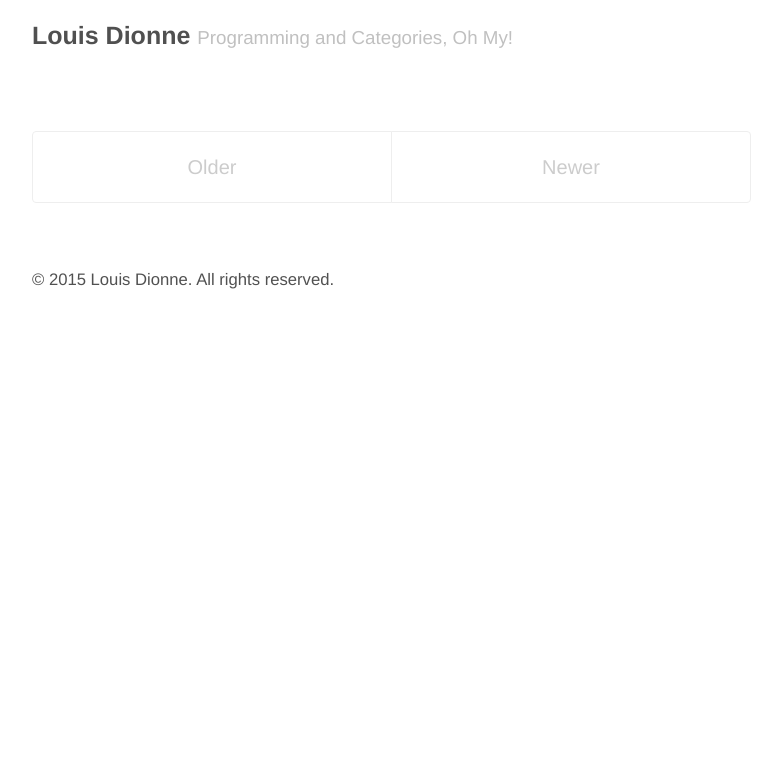
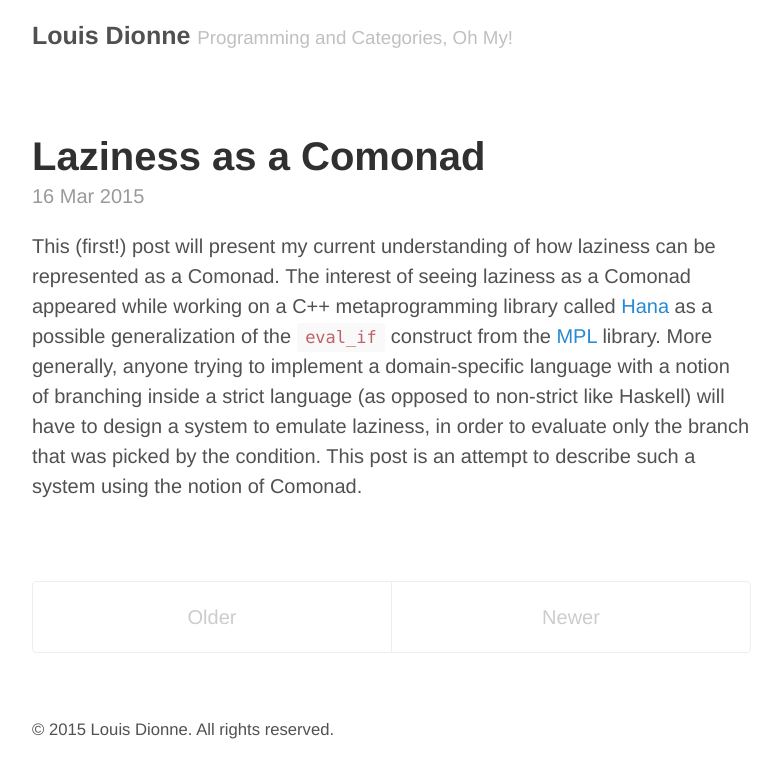
Before and after one commit to ldionne/ldionne.github.io, a Jekyll site: the page built from index.html, in a window 1280 px wide. Shown: the top 778 px of the page, without its empty margins (248-1030 px from the left). Built offline with Jekyll 4.4.1, drawn with Linux system fonts in a browser that asks for light colours; the list of posts is cut into pages by our own code; part of the change alters nothing that is shown.

Commit message:
Write a first post on Comonads and laziness

```diff
--- a/_includes/head.html
+++ b/_includes/head.html
@@ -23,4 +23,7 @@
 
   <!-- RSS -->
   <link rel="alternate" type="application/atom+xml" title="{{ site.title }}" href="{{ site.baseurl }}atom.xml">
+
+  <!-- MathJax -->
+  <script type="text/javascript" src="http://cdn.mathjax.org/mathjax/latest/MathJax.js?config=TeX-AMS-MML_HTMLorMML"></script>
 </head>
--- /dev/null
+++ b/_posts/2015-03-16-laziness-as-a-comonad.md
@@ -0,0 +1,529 @@
+---
+layout: post
+title: Laziness as a Comonad
+comments: true
+---
+
+This (first!) post will present my current understanding of how laziness can
+be represented as a Comonad. The interest of seeing laziness as a Comonad
+appeared while working on a C++ metaprogramming library called [Hana][1] as
+a possible generalization of the `eval_if` construct from the [MPL][2] library.
+More generally, anyone trying to implement a domain-specific language with
+a notion of branching inside a strict language (as opposed to non-strict like
+Haskell) will have to design a system to emulate laziness, in order to
+evaluate only the branch that was picked by the condition. This post is
+an attempt to describe such a system using the notion of Comonad.
+
+To simplify this post, I'll assume the reader to be familiar with Comonads.
+If that is not the case, there are several resources available online which
+do a better job explaining Comonad than I would. For example, see [here][3],
+[here][4] and [here][5].
+
+It all started when I tried to define a structure that could be used to hold
+lazy computations in C++. This structure would hold the function and the
+arguments to call the function with, but it would only perform the call when
+explicitly `eval`uated. It basically went like this:
+
+{% highlight c++ %}
+template <typename F, typename ...Args>
+struct _lazy {
+    F function;
+    hana::_tuple<Args...> args;
+};
+
+template <typename F, typename ...Args>
+auto eval(_lazy<F, Args...> expr) {
+    return hana::unpack(expr.args, expr.function);
+}
+
+template <typename F>
+auto lazy(F f) {
+    return [=](auto ...args) -> _lazy<F, decltype(args)...> {
+        return {f, {args...}};
+    };
+}
+{% endhighlight %}
+
+`_lazy` is straightforward; it's just a dumb holder for the function and
+its arguments. Likewise, `eval` just takes a `_lazy` computation and calls
+the function with its arguments. To do that, I use Hana's `unpack` method,
+which satisfies
+
+{% highlight c++ %}
+unpack(make_tuple(x1, ..., xN), f) == f(x1, ..., xN)
+{% endhighlight %}
+
+Finally, there's the `lazy` function. It just creates a `_lazy` computation,
+but it does it in a way that gives us a nice syntax. Let's say you have a
+function `f`. Then, `lazy(f)` is a lambda that expects the arguments and
+returns a lazy computation. Hence, `lazy(f)(args...)` is a lazy computation
+of `f(args...)`. Achieving this (IMO) nice syntax is the reason why I'm
+defining `lazy` as above instead of the (functionally equivalent)
+
+{% highlight c++ %}
+template <typename F, typename ...Args>
+auto lazy(F f, Args ...args) {
+    return _lazy<F, Args...>{f, {args...}};
+}
+{% endhighlight %}
+
+
+### Generalized types: a bit of terminology
+
+Before we go deeper, let me quickly introduce what I'll call generalized types
+for the rest of this post. Basically, the idea is that when we see the type
+`_lazy<F, Args...>`, we're actually thinking about a container that holds a
+lazy value of type `std::result_of_t<F(Args...)>`. As a matter of fact, we
+could actually implement `_lazy` as follows:
+
+{% highlight c++ %}
+template <typename T>
+struct _lazy {
+    std::function<T()> function;
+
+    template <typename F, typename ...Args>
+    explicit _lazy(F f, Args ...args)
+        : function{[=]{ return f(args...); }}
+    { }
+};
+{% endhighlight %}
+
+We could then implement `eval` as
+
+{% highlight c++ %}
+template <typename T>
+auto eval(_lazy<T> expr) {
+    return expr.function();
+}
+{% endhighlight %}
+
+However, providing a `_lazy<T>` type forces us to use type erasure via
+`std::function`, which is less efficient than simply storing it like we
+did in our first implementation of `_lazy`. Also, although this is not the
+case here, it would make it impossible to use `_lazy` for metaprogramming
+purposes since all the type information of the `F` and `Args...` template
+arguments in the first implementation is erased in the second one. Providing
+a `_lazy<T>` type also restricts the implementation more, since `_lazy<T>`
+can only depend on the type of the computation's result, not on the type of
+`F` and/or `Args...`. Finally, you have to _know_ the type of the computation
+before creating and computing it, which is a huge problem when you're trying
+to do type-level computations, since that type `T` is usually what you're
+trying to compute! Of course, there are also advantages to using type erasure,
+and sometimes there's no other option, but for our current use case it's just
+not what we want.
+
+To work around this, we could define a `Lazy(T)` concept that would represent
+a lazy computation returning something of type `T`. The concept could be
+roughly specified by saying that for any model `c` of `Lazy(T)`, the `eval(c)`
+expression must be well-formed and it must represent an object of type `T` (or
+implicitly convertible to `T` if you're feeling fancy). However, since there's
+really only one model of that concept, I prefer saying that `Lazy(T)` is a
+generalized type instead of a concept.
+
+> __Note__: Obviously, there is more than a single model of `Lazy(T)`, since
+> I just wrote two different models, one with type erasure and one without it.
+> However, what I mean by "only one model" is that they are all equivalent, in
+> some way which I'm still trying to define. I think it what I mean is unique
+> up to unique isomorphism, but I don't grok the details well enough to be
+> sure yet.
+
+Anyway, the important point is that I'll refer to `_lazy<F, Args...>`
+has having a _generalized type_ of `Lazy(T)` to mean that `eval`uating
+such a lazy computation yields something of type `T`, happily disregarding
+the fact that the _actual_ type of that computation is something else
+entirely (`_lazy<F, Args...>`). In other words, I'll consider the _actual_
+type of the lazy computation to be a simple implementation detail. In a
+similar vein, I'll say that the pseudo-signature of `lazy` is:
+
+$$
+    \mathrm{lazy} : (T \to U) \to (T \to \mathrm{Lazy}(U))
+$$
+
+which means that `lazy` is a function which takes a function from `T` to `U`,
+and returns a function which takes a `T` and returns a `Lazy(U)`. Note that I
+voluntarily ignored the multi-argument case for simplicity.
+
+
+### Laziness as a Functor
+
+Ok; so far, we can create lazy computations and evaluate them. This can be
+useful on its own, but we would like to develop a richer set of tools for
+manipulating lazy computations. Being guided by the goal of making Lazy a
+Comonad, let's recall the definition of the Comonad type class from the
+Haskell [Control.Comonad package][6]:
+
+{% highlight haskell %}
+class Functor w => Comonad w where
+    ...
+{% endhighlight %}
+
+We see that a Comonad should also be a Functor, so we'll start by trying to
+make Lazy a Functor. To do this, we must define a function named `transform`
+which has the following pseudo-signature (using generalized types instead of
+types):
+
+$$
+    \mathrm{transform} : \mathrm{Lazy}(T) \times (T \to U) \to \mathrm{Lazy}(U)
+$$
+
+> __Note__:
+> We're using `transform` instead of `fmap` because it's used in Hana and it's
+> more familiar to C++ programmers.
+
+Here, `Lazy(T)` simply represents a lazy computation which returns an
+object of type `T`, and `T -> U` is a function taking a `T` and giving
+back a `U`. Hence, `transform` should take a lazy computation of type
+`T` and a function transforming `T`s into `U`s, and give back a new lazy
+computation of type `U`. An obvious way of making this happen is to simply
+return a new lazy computation doing the composition of the two functions:
+
+{% highlight c++ %}
+template <typename Computation, typename F>
+auto transform(Computation computation, F f) {
+    auto eval_f = [=](auto x) { return f(eval(x)); };
+    return lazy(eval_f)(computation);
+}
+{% endhighlight %}
+
+First, we create a new function `eval_f` which takes a lazy computation as
+an argument and calls the `f` function with the evaluated result. Then, we
+lazily apply that `eval_f` function to our lazy computation. The result
+is a lazy computation which, when `eval`uated, will first evaluate the lazy
+`computation` and then call `f` with the result. Also, the types match; if
+`computation` is a lazy computation of type `T` (i.e. a `Lazy(T)`), and if
+`f` is a function of type `T -> U`, then `transform(computation, f)` is
+a lazy computation of type `U` (i.e. a `Lazy(U)`). We now have to make
+sure the laws of Functor are satisfied, i.e.
+
+{% highlight c++ %}
+transform(computation, id) == computation
+
+transform(transform(computation, f), g)
+    == transform(computation, compose(g, f))
+{% endhighlight %}
+
+where `compose(g, f)` is simply function composition, i.e.
+
+{% highlight c++ %}
+compose(g, f) == [](auto x) {
+    return g(f(x));
+};
+{% endhighlight %}
+
+As a side note, let's observe that our definition of `transform` above is
+actually equivalent to
+
+{% highlight c++ %}
+template <typename Computation, typename F>
+auto transform(Computation computation, F f) {
+    return lazy(compose(f, eval))(computation);
+}
+{% endhighlight %}
+
+with the definition of `compose` we just gave. Now, both laws are
+straightforward to prove, but before we prove them we must define what
+it means for two computations to be equal. Intuitively, I would think of
+two lazy computations as being equal if their evaluated result is equal,
+and so we'll use that definition of equality. In other words, for any two
+lazy computations `a` and `b`,
+{% highlight c++ %}
+a == b    if and only if    eval(a) == eval(b)
+{% endhighlight %}
+
+> __Note__: Making sure this is an equivalence relation is easy and left
+> as an exercise.
+
+
+### Proving the Functor laws
+> __Note__: This part is technical and may be skipped. It's there because
+> proofs are important, but there's no real insight to be gained here.
+
+To prove the first law, we just expand `transform` from its definition and
+then use basic properties of `compose`.
+
+{% highlight c++ %}
+transform(comp, id)
+    // from the definition of transform
+    == lazy(compose(id, eval))(comp)
+
+    // because compose(id, anything) == anything
+    == lazy(eval)(comp)
+
+    // because eval(lazy(eval)(comp)) == eval(comp)
+    // by definition of eval
+    == comp
+{% endhighlight %}
+
+As for the second law, on the left hand side we have
+
+{% highlight c++ %}
+transform(transform(comp, f), g)
+    // definition of transform applied to transform(comp, f)
+    == transform(lazy(compose(f, eval))(comp), g)
+
+    // definition of transform applied to transform(..., g)
+    == lazy(compose(g, eval))(lazy(compose(f, eval))(comp))
+{% endhighlight %}
+
+Let's now evaluate this last expression:
+
+{% highlight c++ %}
+eval(lazy(compose(g, eval))(lazy(compose(f, eval))(comp)))
+    // by definition of eval
+    == compose(g, eval)(lazy(compose(f, eval))(comp))
+
+    // by definition of compose
+    == g(eval(lazy(compose(f, eval))(comp)))
+
+    // by definition of eval, again
+    == g(compose(f, eval)(comp))
+
+    // by definition of compose, again
+    == g(f(eval(comp)))
+{% endhighlight %}
+
+On the right hand side, by definition of `transform`, we have
+
+{% highlight c++ %}
+transform(comp, compose(g, f))
+    == lazy(compose(compose(g, f), eval))(comp)
+{% endhighlight %}
+
+Evaluating this gives:
+
+{% highlight c++ %}
+eval(lazy(compose(compose(g, f), eval))(comp))
+    // by definition of eval
+    == compose(compose(g, f), eval)(comp)
+
+    // by definition of compose applied twice
+    == g(f(eval(comp)))
+{% endhighlight %}
+
+Which tells us that the second law holds too. Phew!
+
+
+### Laziness as a Comonad
+Now that we have a Functor, let's look at the full definition of the Comonad
+type class and see what we can do with it:
+
+{% highlight haskell %}
+class Functor w => Comonad w where
+    extract :: w a -> a
+    duplicate :: w a -> w (w a)
+    extend :: (w a -> b) -> w a -> w b
+{% endhighlight %}
+
+Since our goal is to make `Lazy` a Comonad, the obvious first step is to
+substitute `Lazy` in that definition and see what happens:
+
+{% highlight haskell %}
+extract :: Lazy a -> a
+duplicate :: Lazy a -> Lazy (Lazy a)
+extend :: (Lazy a -> b) -> Lazy a -> Lazy b
+{% endhighlight %}
+
+Looking at `extract`, it has exactly the same type as `eval`. `duplicate`
+does not seem to be very useful, but we could definitely write a function
+with that signature. Finally, `extend` looks like it should just turn a
+computation accepting a lazy argument into a lazy computation, which we
+can also implement quite easily. We can also observe that the type of
+`extend` is actually pretty close to that of `lazy`:
+
+$$
+    \mathrm{lazy} : (T \to U) \to (T \to Lazy(U))
+$$
+
+$$
+    \mathrm{extend} : (Lazy(T) \to U) \to (T \to Lazy(U))
+$$
+
+> __Note__: In Haskell, `->` is right associative, so `A -> B -> C` is
+> actually equivalent to `A -> (B -> C)`, which is why `extend` in the
+> above type class is equivalent to the `extend` just above.
+
+Let's go. First, `extract` is just `eval`:
+
+{% highlight c++ %}
+template <typename Computation>
+auto extract(Computation computation) {
+    return eval(computation);
+}
+{% endhighlight %}
+
+Second, `duplicate`:
+
+{% highlight c++ %}
+template <typename Computation>
+auto duplicate(Computation computation) {
+    return lazy([=]{ return computation; })();
+}
+{% endhighlight %}
+
+For the explanation, let's say `computation` is a lazy computation of type
+`T`, i.e. `computation` has a generalized type of `Lazy(T)`. What happens here
+is that we create a nullary function returning the lazy computation, and we
+then apply it lazily. `eval`uating that gives us back our `computation`, which
+as a generalized type of `Lazy(T)`, and hence `lazy([=]{ return computation; })()`
+has a generalized type of `Lazy(Lazy(T))`, since you must `eval` it twice to
+get back the initial `T`.
+
+Thirdly, let's implement `extend`. Strictly speaking, this would not be
+required because `extend` can be implemented in terms of `duplicate` and
+`transform`, but we'll still do it for completeness:
+
+{% highlight c++ %}
+// F :: Lazy(T) -> U
+// Computation :: Lazy(T)
+// We want to return a Lazy(U)
+template <typename F, typename Computation>
+auto extend(F f, Computation computation) {
+    return lazy([=]{ return f(computation); })();
+}
+{% endhighlight %}
+
+We're given a lazy computation of generalized type `Lazy(T)` and a function
+of type `Lazy(T) -> U`. What we do is create a function of type `() -> U`
+with the `[=]{ return f(computation); }` closure. We then apply this lazily,
+which effectively gives us a `Lazy(U)`.
+
+
+### Proving the Comonad laws
+> __Note__: Again, this part is mostly technical. Feel free to skip or to
+> skim through.
+
+So far so good; we have definitions for an hypothetical Comonad representing
+laziness. The last thing we must check is whether the properties of a Comonad
+are respected by `Lazy`. There are two equivalent sets of laws that must be
+satisfied in order to be a Comonad, so we can pick either of those. Since I
+find it easier, I'll pick the one with `duplicate` and `transform`. Translated
+from Haskell to C++, the laws look like:
+
+{% highlight c++ %}
+extract(duplicate(comp)) == comp
+transform(duplicate(comp), extract) == comp
+duplicate(duplicate(comp)) == transform(duplicate(comp), duplicate)
+{% endhighlight %}
+
+Let's prove the first law:
+
+{% highlight c++ %}
+extract(duplicate(comp))
+    // by definition of duplicate
+    == extract(lazy([=]{ return comp; })())
+
+    // by definition of extract as eval
+    == [=]{ return comp; }()
+    == comp
+{% endhighlight %}
+
+This one was easy. Let's prove the second law:
+
+{% highlight c++ %}
+transform(duplicate(comp), extract)
+    // by definition of transform
+    == lazy(compose(extract, eval))(duplicate(comp))
+
+    // because extract == eval
+    == lazy(compose(eval, eval))(duplicate(comp))
+
+    // by definition of duplicate
+    == lazy(compose(eval, eval))(lazy([=]{ return comp; })())
+{% endhighlight %}
+
+Evaluating this last expression gives
+
+{% highlight c++ %}
+eval(lazy(compose(eval, eval))(lazy([=]{ return comp; })()))
+    // by definition of eval
+    == compose(eval, eval)(lazy([=]{ return comp; })())
+
+    // by definition of compose
+    == eval(eval(lazy([=]{ return comp; })()))
+
+    // by definition of eval, again
+    == eval([=]{ return comp; }())
+    == eval(comp)
+{% endhighlight %}
+
+Hence,
+
+{% highlight c++ %}
+eval(transform(duplicate(comp), extract)) == eval(comp)
+{% endhighlight %}
+
+which proves the second law because `a == b` if and only if `eval(a) == eval(b)`.
+This was a bit more involved. Let's go for the third and last law. On the
+left hand side, we have
+
+{% highlight c++ %}
+duplicate(duplicate(comp))
+{% endhighlight %}
+
+Evaluating this, we find
+
+{% highlight c++ %}
+eval(duplicate(duplicate(comp)))
+    // because eval == extract and the first law
+    == duplicate(comp)
+{% endhighlight %}
+
+We now evaluate the right hand side:
+
+{% highlight c++ %}
+eval(transform(duplicate(comp), duplicate))
+    // by definition of transform
+    == eval(lazy(compose(duplicate, eval))(duplicate(comp)))
+
+    // by definition of eval
+    == compose(duplicate, eval)(duplicate(comp))
+
+    // by definition of compose
+    == duplicate(eval(duplicate(comp)))
+
+    // because eval == extract and the first law
+    == duplicate(comp)
+{% endhighlight %}
+
+Hence, both expressions are equal and the third law holds. Phew!
+
+
+### So Lazy is a Comonad. What now?
+
+My initial goal was to generalize the `eval_if` construct from the MPL so it
+could work with arbitrary Comonads. Here's how we could now specify the type
+of an hypothetical `eval_if` working not only on types (as in the MPL). Given
+an arbitrary Comonad `W`,
+
+$$
+    \mathrm{eval\_if} : \mathrm{bool} \times W(T) \times W(T) \to T
+$$
+
+For the special case of `Lazy`, this gives
+
+$$
+    \mathrm{eval\_if} : \mathrm{bool} \times \mathrm{Lazy}(T) \times \mathrm{Lazy}(T) \to T
+$$
+
+which effectively matches our expectations. Since infinite streams can be
+represented as Comonads, we could, for example, peek the first element of
+one of two streams based on a boolean condition using `eval_if`. Whether
+this is useful is debatable and I'm not sure yet; honestly I have not
+found an interesting use case besides `Lazy` so far, but at least we
+did not lose anything. However, if we go a bit further down the rabbit
+hole, we can also see that `Lazy` is an Applicative Functor and a Monad.
+This observation is super useful because it tells us how to compose `Lazy`
+computations. The Functor/Applicative/Monad part is already implemented in
+Hana (see [here][7]), so I won't explain it further here. I'm not sure yet
+whether Hana will be supporting arbitrary Comonads as branches to a
+conditional expression, but one thing is certain: the conditionals
+will have to play well with the composition of `Lazy` computations.
+
+
+[1]: http://github.com/ldionne/hana
+[2]: http://www.boost.org/doc/libs/release/libs/mpl/doc/index.html
+[3]: http://stackoverflow.com/questions/8428554/what-is-the-comonad-typeclass-in-haskell
+[4]: http://comonad.com/haskell/Comonads_1.pdf
+[5]: http://www.haskellforall.com/2013/02/you-could-have-invented-comonads.html
+[6]: https://hackage.haskell.org/package/comonad-4.2.4/docs/Control-Comonad.html
+[7]: https://github.com/ldionne/hana/blob/a8586ec1812e14e43dfd6867209412aa1d254e1a/include/boost/hana/lazy.hpp#L102
```
Also changed, not shown: 1 other file.
